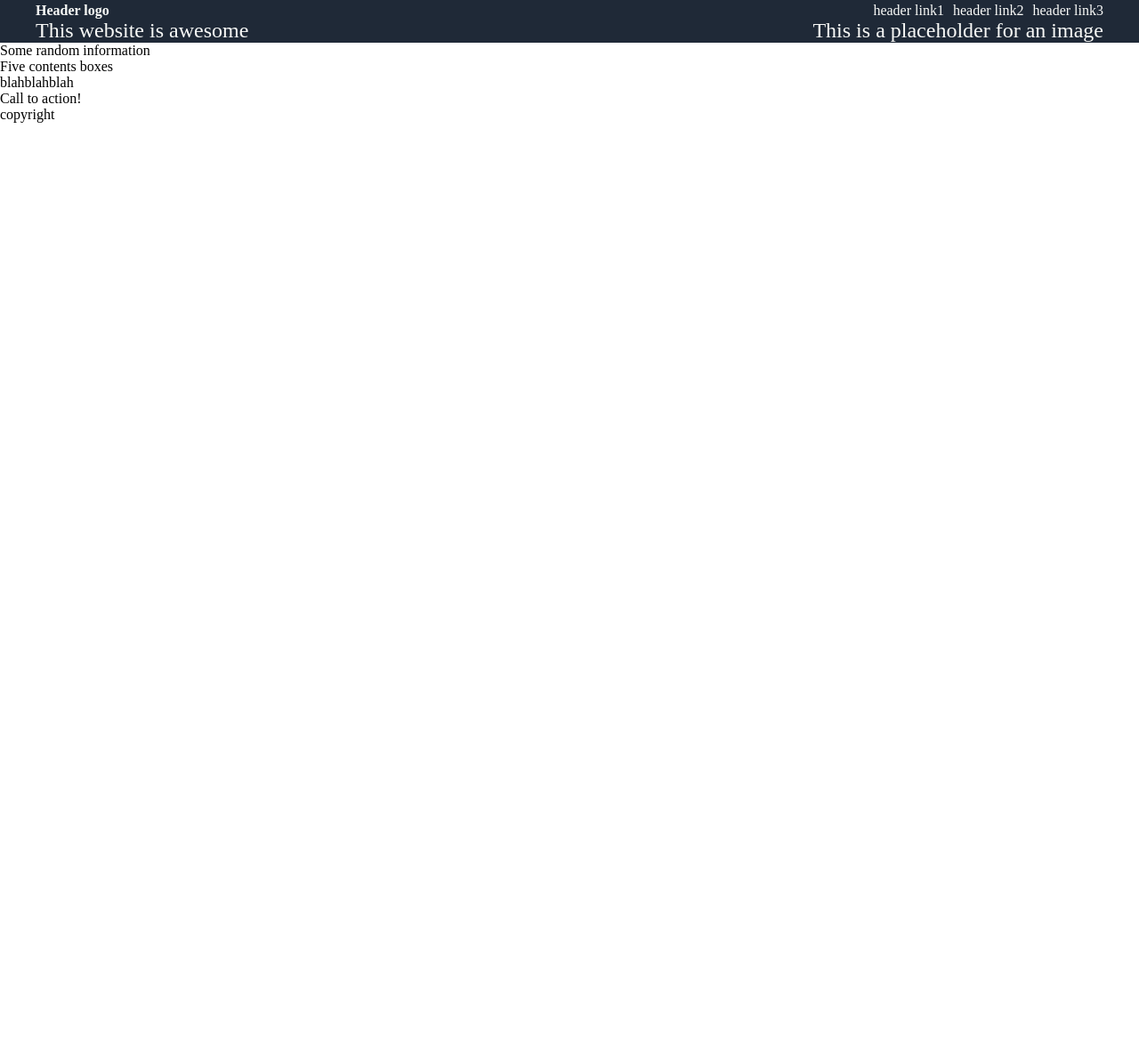
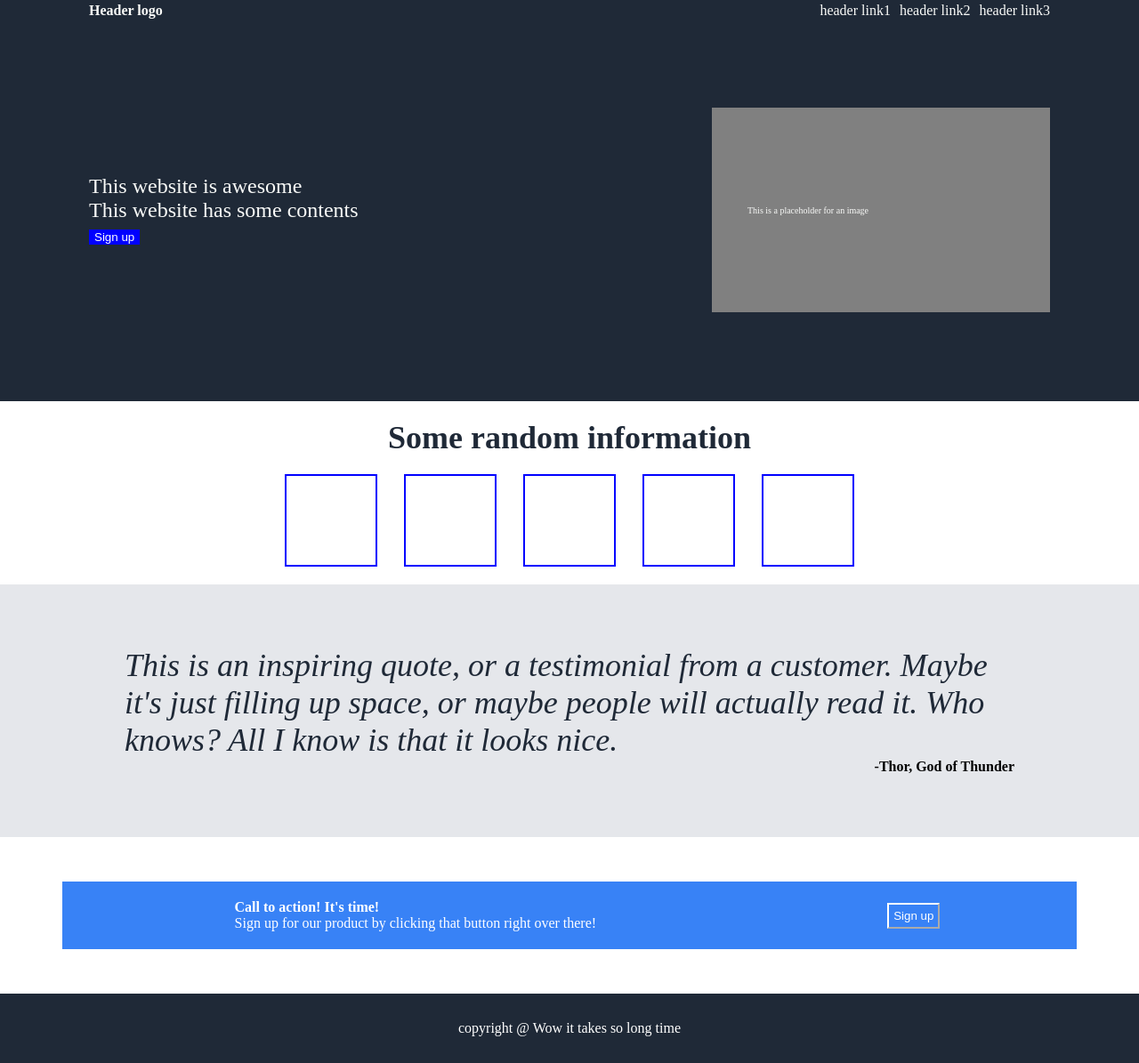
Before and after one commit to drspchoi/Odin_CSS_Project, a plain HTML site: page index.html in a window 1280 px wide. Shown: the part 7-1202 px from the top of the page at 89% size. Before the commit the page ends 800 px from the top, so only its background shows below. Drawn offline with Linux system fonts and the light colour scheme.

```diff
--- a/index.html
+++ b/index.html
@@ -17,15 +17,46 @@
             </div>
         </div>
         <div class="container2">
-            <div>This website is awesome</div>
-            <div>This is a placeholder for an image</div>
+            <div class="left">
+                <div>This website is awesome</div>
+                <div> This website has some contents</div>
+                <div><button id="button1">Sign up</button></div>
+            </div>
+            <div class="right">
+                This is a placeholder for an image
+            </div>
         </div>
         <div class="container3">
-            <div>Some random information</div>
-            <div>Five contents boxes</div>
+            <div class="title">Some random information</div>
+            <div class="boxes">
+                <div class="square"></div>
+                <div class="square"></div>
+                <div class="square"></div>
+                <div class="square"></div>
+                <div class="square"></div>
+            </div>
         </div>
-        <div class="container5"">blahblahblah</div>
-        <div class="container6">Call to action!</div>
+        <div class="container4">
+            <div class="quote">
+                This is an inspiring quote, or a testimonial from a customer.
+                Maybe it's just filling up space, or maybe people will actually
+                read it. Who knows? All I know is that it looks nice.
+            </div>
+            <div class="quote2">
+                -Thor, God of Thunder
+            </div>
+        </div>
+        <div class="container5">
+            <div class="box">
+                <div class="left">
+                    <div style="font-weight: 900">Call to action! It's time!</div>
+                    Sign up for our product by clicking that button right over there!
+                </div>
+                <div class="right">
+                <button id="button2">Sign up</button>
+                </div>
+            </div>
+        </div>
     </body>
-    <footer> copyright</footer>
+    <footer> copyright @ Wow it takes so long time</footer>
 </html>
--- a/style.css
+++ b/style.css
@@ -11,8 +11,8 @@ body {
     justify-content: space-between;
     /*align-items: center;*/
     color: #F9FAF8;
-    padding-left: 40px;
-    padding-right: 40px;
+    padding-left: 100px;
+    padding-right: 100px;
     padding-top: 10px;
 }
 .logo {
@@ -32,6 +32,111 @@ ul {
     color: #F9FAF8;
     display: flex;
     justify-content: space-between;
+    align-items: center;
+    padding: 100px;
+}
+
+.container2 .left{
+    display: flex;
+    flex-direction: column;
+}
+.container2 .right {
+    display: flex;
+    align-items: center;
+    text-align: center;
+    background-color: gray;
+    padding: 40px;
+    font-size: 10px;
+    width: 300px;
+    height: 150px;
+}
+
+.container3 {
+    display: flex;
+    flex-direction: column;
+    align-items: center;
+    gap: 20px;
+    padding-top: 20px;
+    padding-bottom: 20px;
+}
+
+
+
+.container3 .title {
+    font-size: 36px;
+    font-weight: bold;
+    color: #1F2937
+}
+
+.container3 .boxes {
+    display: flex;
+    justify-content: space-evenly;
+    gap: 30px;
+}
+.square {
+    border: 2px solid blue;
+    width: 100px;
+    height: 100px;
+}
+
+.container4 {
+    display: flex;
+    flex-direction: column;
+    align-items: center;
+    background-color: #E5E7EB;
+    padding: 70px;
+}
+
+.container4 .quote {
+
+    width: 1000px;
+    font-size: 36px;
+    font-style: italic;
+    color: #1F2937;
+}
+
+.container4 .quote2{
+    width: 1000px;
+    text-align: right;
+    font-weight: 900;
+}
+
+.container5 {
+    padding: 50px;
+}
+
+.container5 .box {
+    display: flex;
+    justify-content: space-around;
+    align-items: center;
+    margin-left: 20px;
+    margin-right:20px;
+    background-color: #3882F6;
+    color: white;
+}
+.box .left {
+    padding: 20px;
     padding-left: 40px;
-    padding-right: 40px;
 }
+
+footer {
+    background-color: #1F2937;
+    text-align: center;
+    color: white;
+    padding-top: 30px;
+    padding-bottom: 30px;
+}
+
+#button1 {
+    color: white;
+    background-color: blue;
+    border: 0;
+}
+
+#button2 {
+    color: white;
+    background-color: #3882F6;
+    border: 1;
+    border-color: white;
+    padding: 5px;
+}
```
